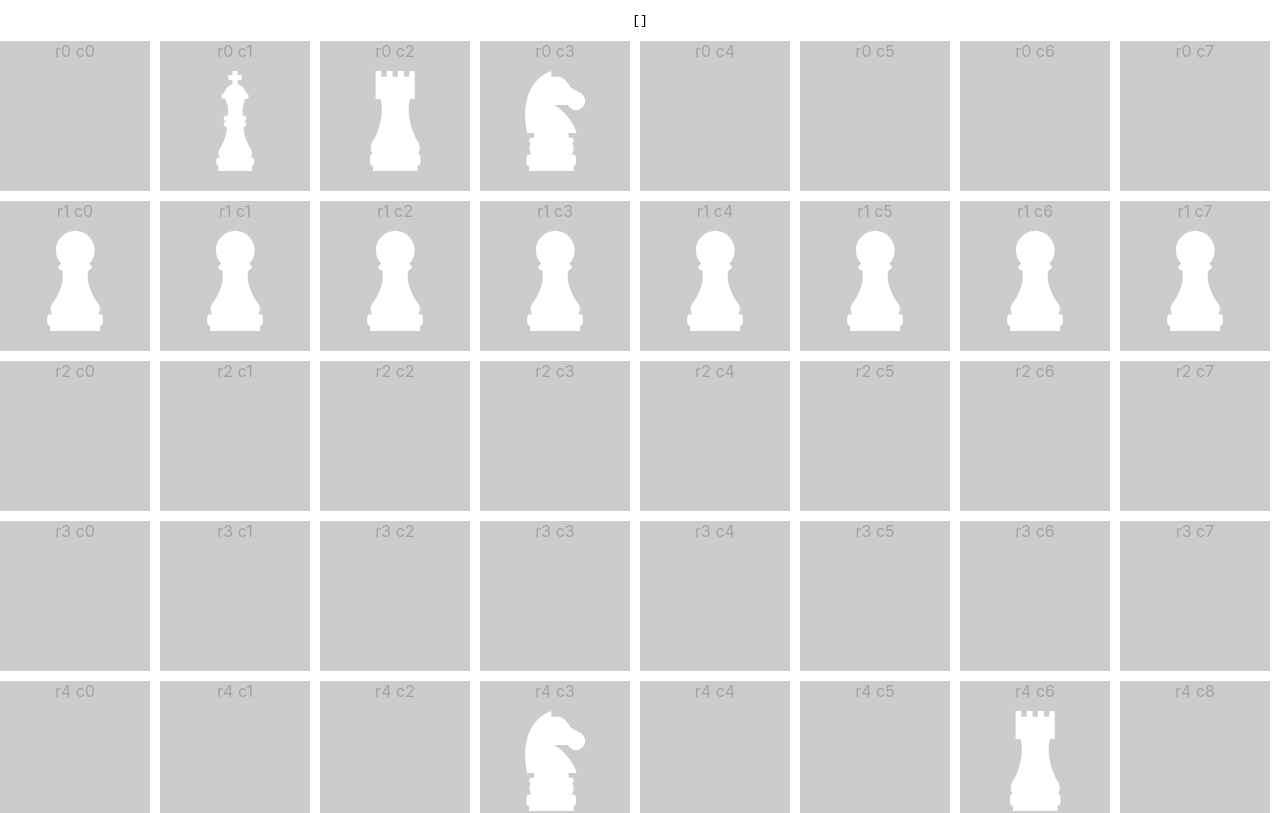
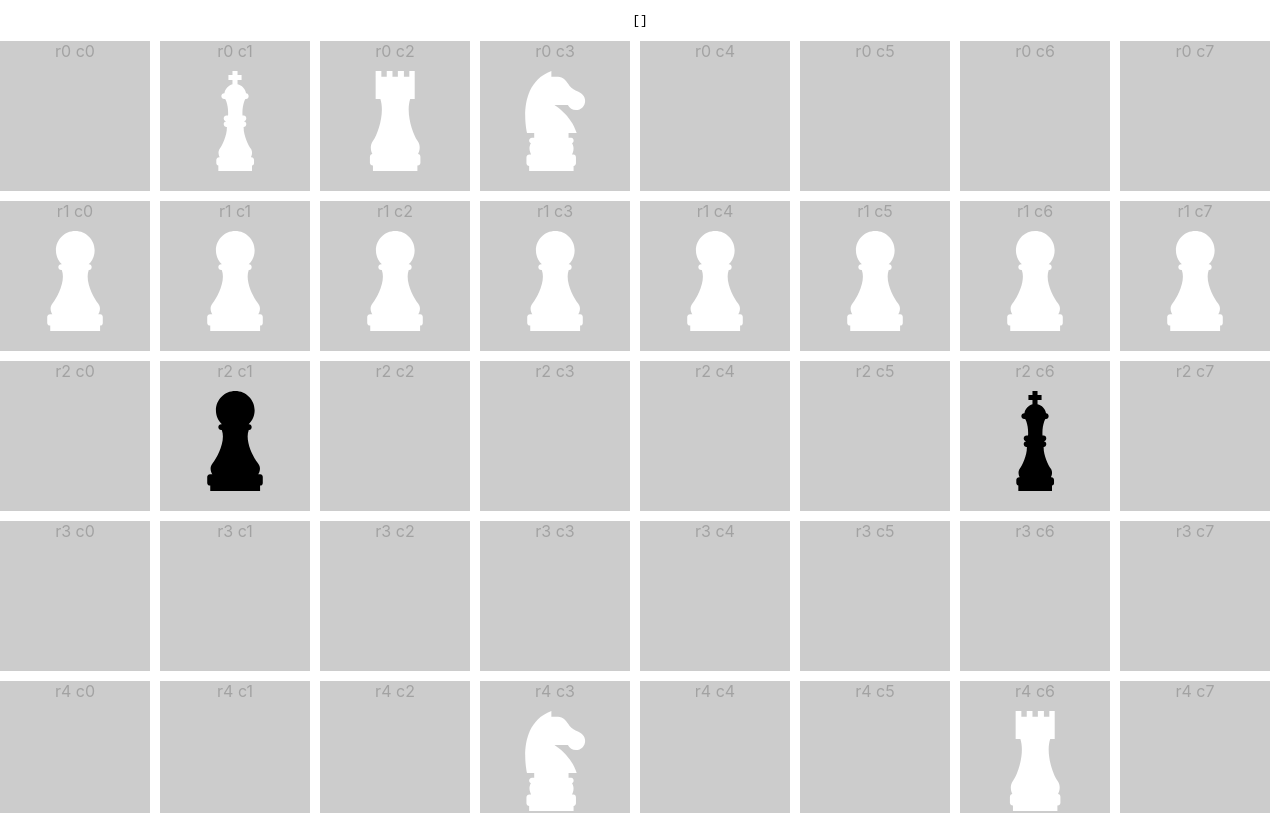
Before and after one commit to tracykm/chess, a React (Create React App) app: page / in a window 1280 px wide. Shown: the top 813 px of the page. Built offline with nearby package versions, Linux system fonts and the light colour scheme.

Commit message:
fixed pawn

```diff
--- a/src/App.tsx
+++ b/src/App.tsx
@@ -47,7 +47,16 @@ let BOARD_START = [
     { type: "Pawn", id: "p6", isWhite: true },
     { type: "Pawn", id: "p7", isWhite: true },
   ],
-  [null, null, null, null, null, null, null, null],
+  [
+    null,
+    { type: "Pawn", id: "p0", isWhite: false },
+    null,
+    null,
+    null,
+    null,
+    { type: "King", id: "k0", isWhite: false },
+    null,
+  ],
   [null, null, null, null, null, null, null, null],
   [
     null,
@@ -57,7 +66,6 @@ let BOARD_START = [
     null,
     null,
     { type: "Rok", id: "r0", isWhite: true },
-    ,
     null,
   ],
   [null, null, null, null, null, null, null, null],
--- a/src/pieceTypes.ts
+++ b/src/pieceTypes.ts
@@ -31,6 +31,7 @@ const pieceTypes = {
   },
   Bishop: {
     icon: Bishop,
+    getPossMoves: () => [],
   },
   Rok: {
     icon: Rok,
@@ -99,8 +100,8 @@ const pieceTypes = {
 
       // double first move
       if ((isWhite && row === 1) || (!isWhite && row === 6)) {
-        // debugger;
-        if (!board[row + offset * 2][col]) {
+        // only when no one in front
+        if (!board[row + offset][col]) {
           moves.push({ row: row + offset * 2, col });
         }
       }
@@ -145,7 +146,7 @@ const pieceTypes = {
       return moves;
     },
   },
-  Queen: { icon: Queen },
+  Queen: { icon: Queen, getPossMoves: () => [] },
 };
 
 export { pieceTypes };
```
